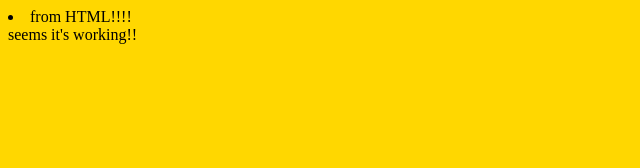
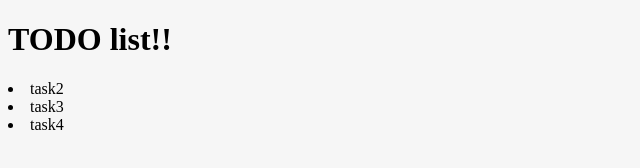
Before and after one commit to elasfarc/To-Do-list, a website built with webpack: page src/index.html in a window 1280 px wide. Shown: the whole page, without its empty margins (0-640 px from the left). Built offline with nearby package versions, Linux system fonts and the light colour scheme.

Commit message:
[Add] functionality to display the tasks on dynamically rendering

```diff
--- a/src/index.html
+++ b/src/index.html
@@ -4,11 +4,12 @@
     <meta charset="UTF-8">
     <meta http-equiv="X-UA-Compatible" content="IE=edge">
     <meta name="viewport" content="width=device-width, initial-scale=1.0">
-    <title>DOC</title>
+    <title>DOTO</title>
 </head>
 <body>
+    <h1>TODO list!!</h1>
     <div class='list-container'>
-        <li>from HTML!!!!</li>
+
     </div>
 </body>
 </html>
--- a/src/index.js
+++ b/src/index.js
@@ -1,12 +1,36 @@
 import myValue from './test.js';
+//import Task from './task.js'
 import './style.css';
 
-function component() {
-  const element = document.createElement('div');
+const tasks = [
+    {
+        description: 'task4',
+        completed: false,
+        index: 4
+    },
+       {
+        description: 'task2',
+        completed: false,
+        index: 2
+    },
+        {
+        description: 'task3',
+        completed: false,
+        index: 3
+    }
 
-  element.innerHTML = myValue();
-
-  return element;
+]
+function displayTasks(){
+    let fragment = document.createDocumentFragment();
+    tasks
+    .sort((a,b)=>(a.index - b.index))
+    .forEach(task => {
+        let listItem = document.createElement('li');
+        listItem.innerText = task.description;
+        fragment.append(listItem)
+    });
+    return fragment;
 }
 
-document.body.appendChild(component());
+ let tasksWrapper = document.querySelector('.list-container');
+ tasksWrapper.append(displayTasks());
--- a/src/style.css
+++ b/src/style.css
@@ -1,3 +1,3 @@
 body {
-    background-color: gold;
+  background-color: rgb(246, 246, 246);
 }
```
Also changed, not shown: dist/index.html, dist/main.js.
